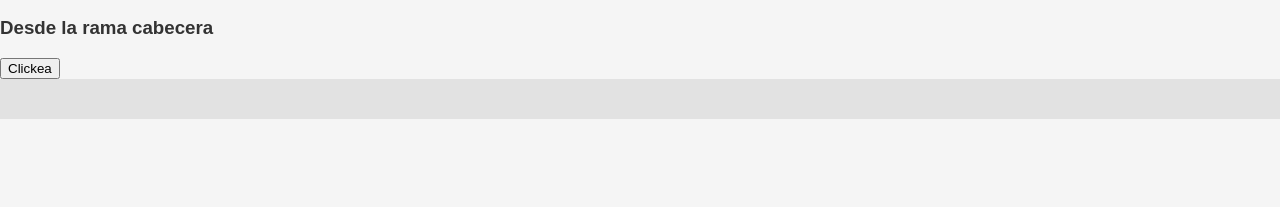
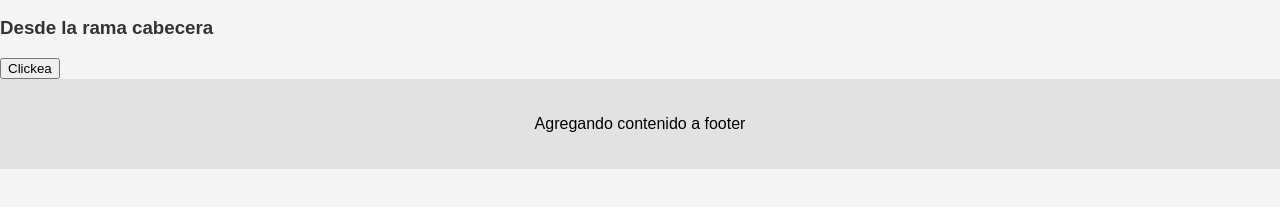
Before and after one commit to AlbertoMasr/curso-git-github, a plain HTML site: page index.html in a window 1280 px wide. Shown: the part 151-358 px from the top of the page. Drawn offline with Linux system fonts and the light colour scheme.

Commit message:
Agregando contenido a footer

```diff
--- a/estilos.css
+++ b/estilos.css
@@ -16,7 +16,7 @@ body {
 
 footer {
     background-color: #e2e2e2;
-    color: #fff;
+    color: #000;
     padding: 20px;
     text-align: center;
 }
--- a/index.html
+++ b/index.html
@@ -13,6 +13,6 @@
     <h3>Desde la rama cabecera</h3>
     <button id="btn-click">Clickea</button>
 </body>
-<footer></footer>
+<footer><p>Agregando contenido a footer</p></footer>
 </html>
 <script src="/eventos.js"></script>
```
